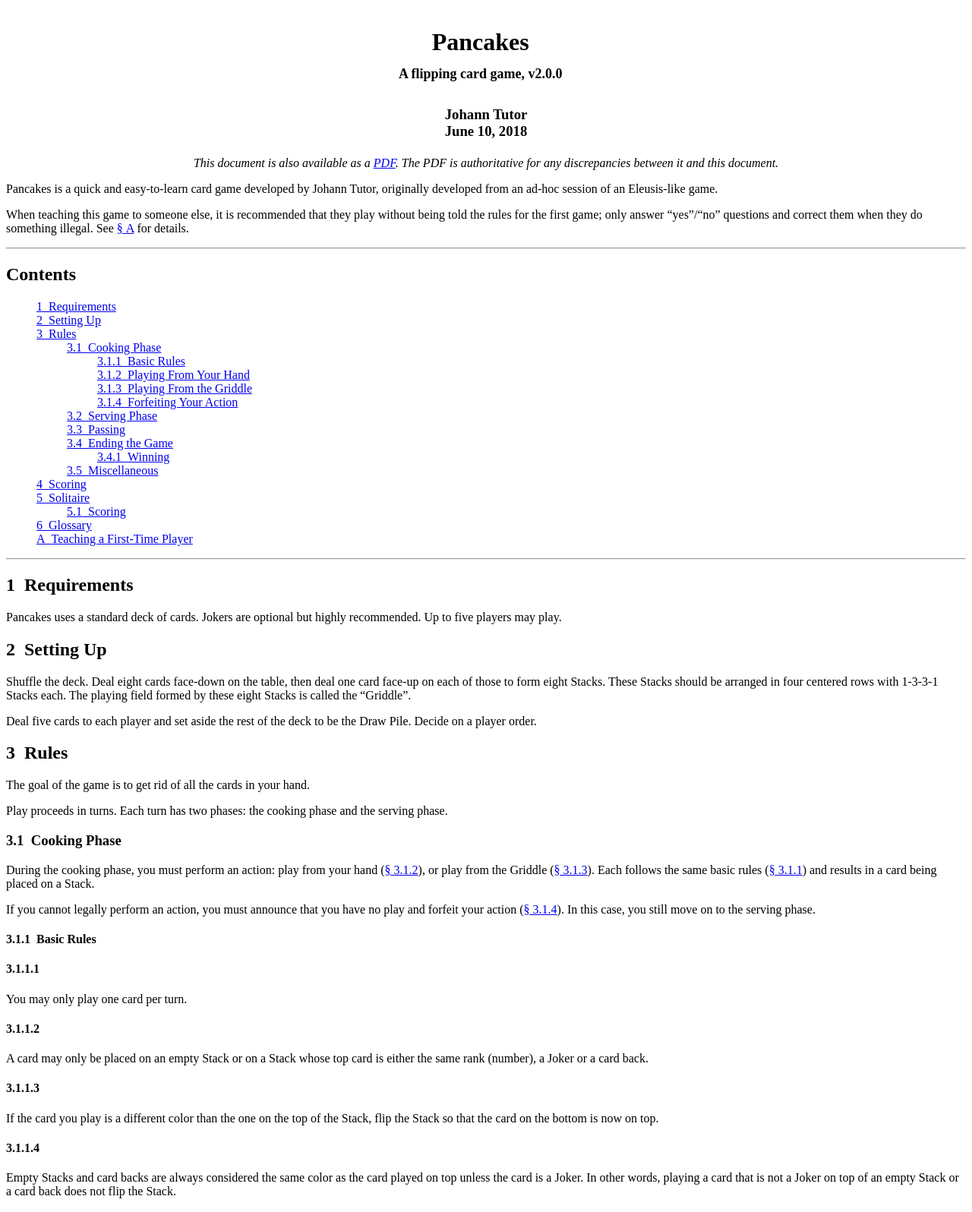
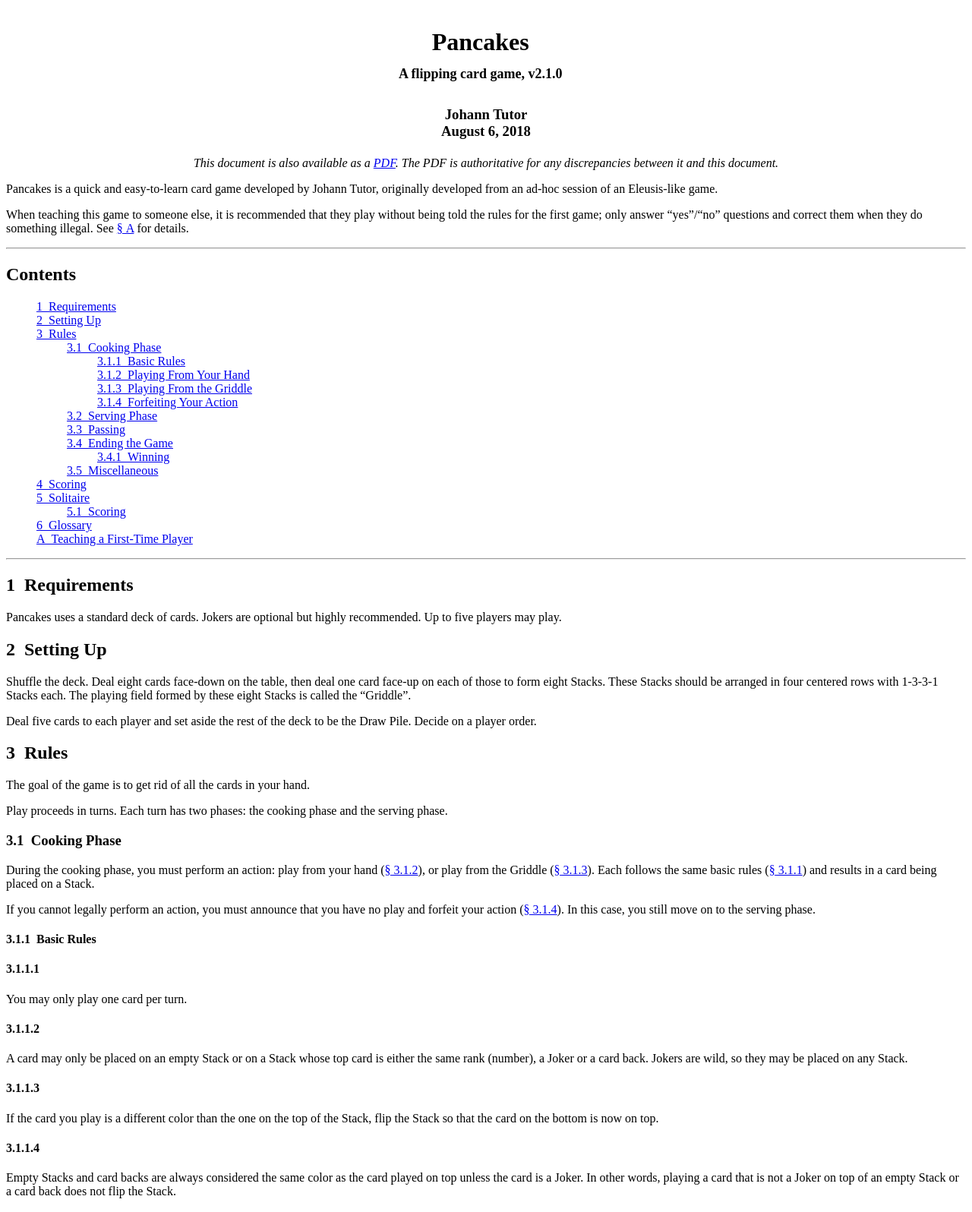
Before and after one commit to jmbtutor/pancakes, a plain HTML site: page index.html in a window 1280 px wide. Shown: the top 1596 px of the page at 76% size. Drawn offline with Linux system fonts and the light colour scheme.

Commit message:
Generate HTML for v2.1.0

```diff
--- a/index.html
+++ b/index.html
@@ -32,14 +32,14 @@ td p{margin:0px;}
 .dcenter{margin:0ex auto;}
 </style>
 <title>Pancakes
-A flipping card game, v2.0.0
+A flipping card game, v2.1.0
 </title>
 </head>
 <body>
 <!--HEVEA command line is: hevea -fix -o index.html -O pancakes.tex -->
 <!--CUT STYLE article--><!--CUT DEF section 1 --><table class="title"><tr><td style="padding:1ex"><h1 class="titlemain">Pancakes<br>
-<span style="font-size:large">A flipping card game, v2.0.0</span></h1><h3 class="titlerest">Johann Tutor</h3><h3 class="titlerest">June 10, 2018</h3></td></tr>
-</table><div class="center"><span class="c002">This document is also available as a </span><a href="https://github.com/jmbtutor/pancakes/releases/download/v2.0.0/pancakes-v2.0.0.pdf"><span class="c002">PDF</span></a><span class="c002">. The PDF is authoritative for any discrepancies between it and this document.</span></div><p>Pancakes is a quick and easy-to-learn card game developed by Johann Tutor, originally developed from an ad-hoc session of an Eleusis-like game.</p><p>When teaching this game to someone else, it is recommended that they play without being told the rules for the first game;
+<span style="font-size:large">A flipping card game, v2.1.0</span></h1><h3 class="titlerest">Johann Tutor</h3><h3 class="titlerest">August 6, 2018</h3></td></tr>
+</table><div class="center"><span class="c002">This document is also available as a </span><a href="https://github.com/jmbtutor/pancakes/releases/download/v2.1.0/pancakes-v2.1.0.pdf"><span class="c002">PDF</span></a><span class="c002">. The PDF is authoritative for any discrepancies between it and this document.</span></div><p>Pancakes is a quick and easy-to-learn card game developed by Johann Tutor, originally developed from an ad-hoc session of an Eleusis-like game.</p><p>When teaching this game to someone else, it is recommended that they play without being told the rules for the first game;
 only answer “yes”/“no” questions and correct them when they do something illegal. See <a href="#appendix%3Afirsttime">§ A</a> for details.</p><hr><!--TOC section id="sec1" Contents-->
 <h2 class="section" id="sec1">Contents</h2><!--SEC END --><ul class="toc"><li class="li-toc">
 <a href="#sec%3Arequirements">1  Requirements </a>
@@ -87,7 +87,8 @@ The playing field formed by these eight Stacks is called the “Griddle”.</p><
 You may only play one card per turn.</p>
 <!--TOC paragraph id="par:basicplay" -->
 <h4 class="paragraph" id="par:basicplay">3.1.1.2  </h4><!--SEC END --><p>
-A card may only be placed on an empty Stack or on a Stack whose top card is either the same rank (number), a Joker or a card back.</p>
+A card may only be placed on an empty Stack or on a Stack whose top card is either the same rank (number), a Joker or a card back.
+Jokers are wild, so they may be placed on any Stack.</p>
 <!--TOC paragraph id="par:flip" -->
 <h4 class="paragraph" id="par:flip">3.1.1.3  </h4><!--SEC END --><p>
 If the card you play is a different color than the one on the top of the Stack, flip the Stack so that the card on the bottom is now on top.</p>
```
